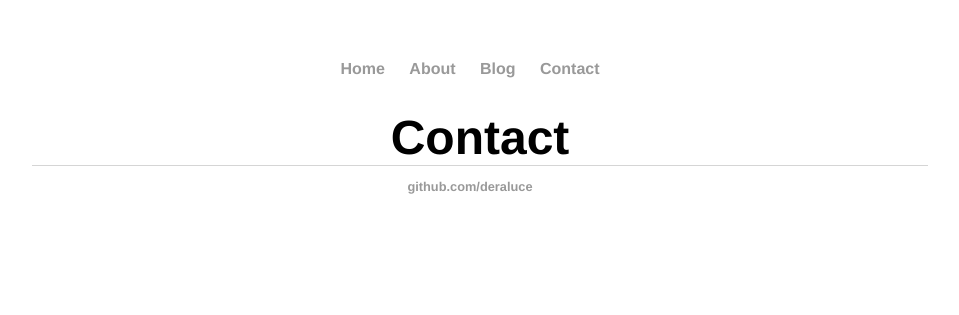
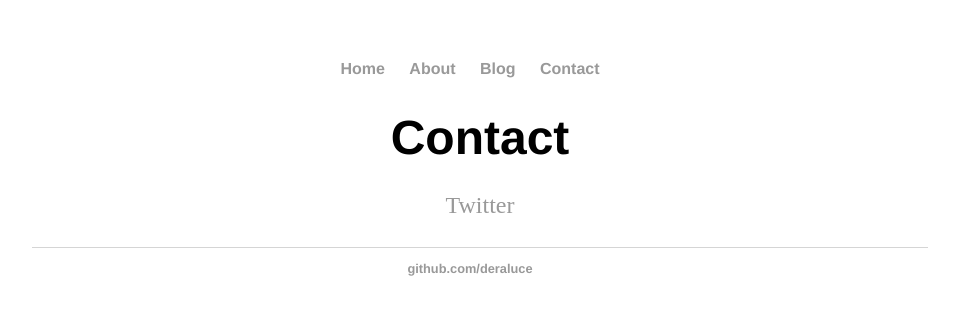
Before and after one commit to DeraLuce/DeraLuce.github.io, a Jekyll site: the page built from contact/index.html, in a window 1280 px wide. Shown: the top 315 px of the page, without its empty margins (160-1119 px from the left). Built offline with Jekyll 4.4.1, drawn with Linux system fonts in a browser that asks for light colours.

Commit message:
Update index.html
added Twitter link

```diff
--- a/contact/index.html
+++ b/contact/index.html
@@ -3,3 +3,4 @@ layout: default
 title: Contact
 ---
 <h1>{{ page.title }}</h1>
+<p> <a href ="https://twitter.com/DeraLuce"> Twitter </a> </p>
```
